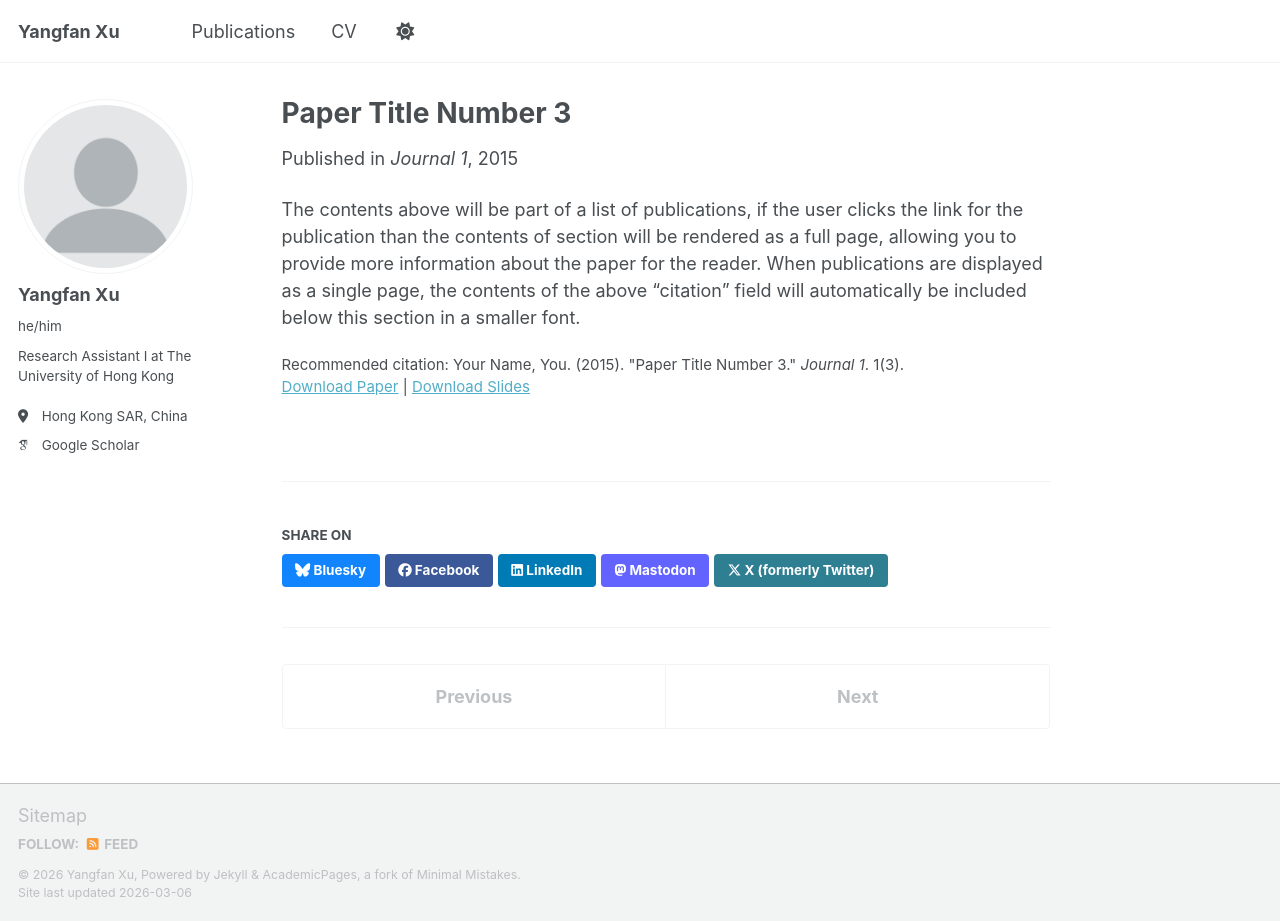
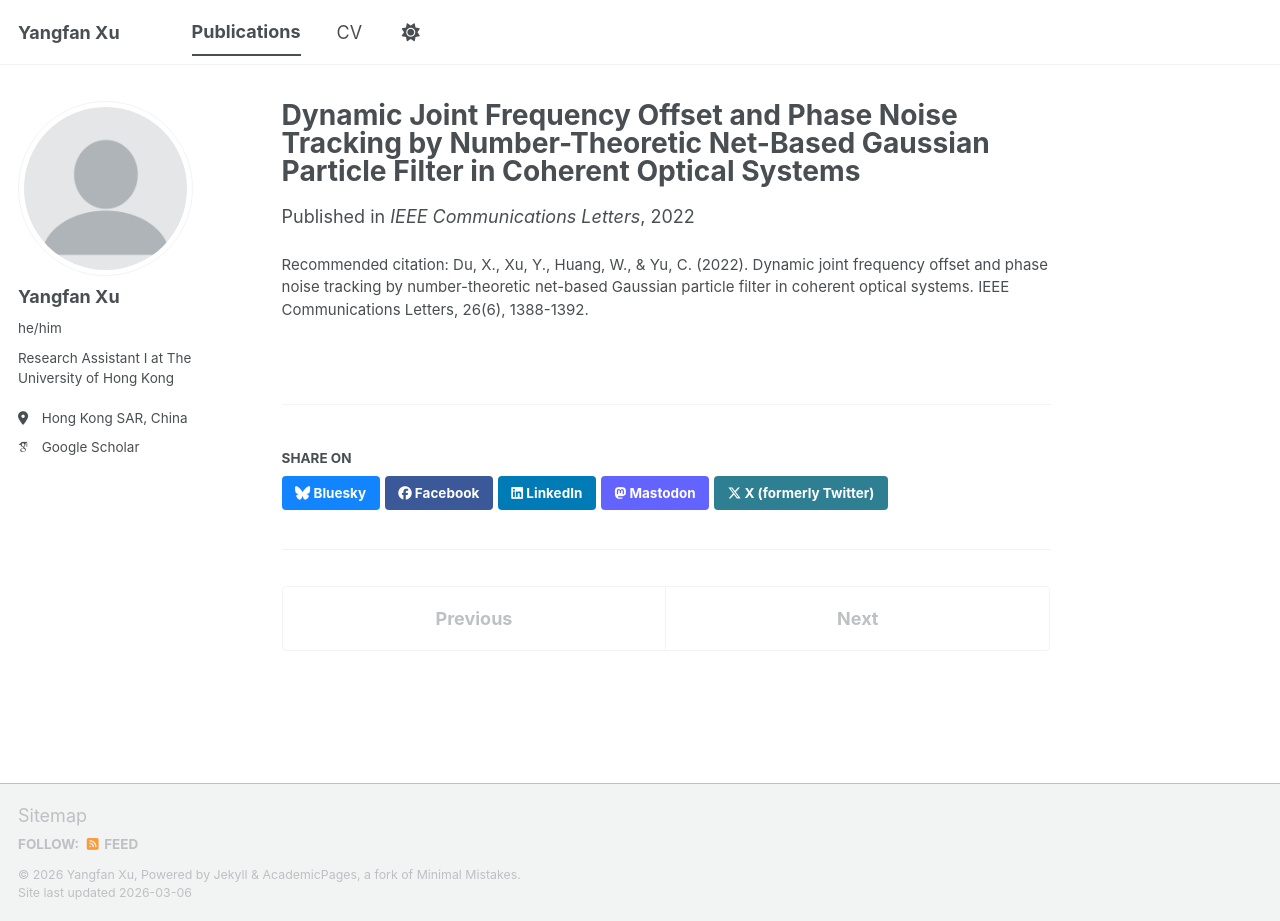
Before and after one commit to ethanxu02/ethanxu02.github.io, a Jekyll site: the page built from _publications/2015-10-01-paper-title-number-3.md, in a window 1280 px wide and 921 px high. Built offline with Jekyll 4.4.1, drawn with Linux system fonts in a browser that asks for light colours; some web fonts are replaced; a script bundle is joined from its source files by our own code; library files that are not in the unit come from our copies.

Commit message:
Update 2015-10-01-paper-title-number-3.md

```diff
--- a/_publications/2015-10-01-paper-title-number-3.md
+++ b/_publications/2015-10-01-paper-title-number-3.md
@@ -1,14 +1,8 @@
 ---
-title: "Paper Title Number 3"
+title: "Dynamic Joint Frequency Offset and Phase Noise Tracking by Number-Theoretic Net-Based Gaussian Particle Filter in Coherent Optical Systems"
 collection: publications
 category: manuscripts
-permalink: /publication/2015-10-01-paper-title-number-3
-excerpt: 'This paper is about the number 3. The number 4 is left for future work.'
-date: 2015-10-01
-venue: 'Journal 1'
-slidesurl: 'https://academicpages.github.io/files/slides3.pdf'
-paperurl: 'https://academicpages.github.io/files/paper3.pdf'
-citation: 'Your Name, You. (2015). &quot;Paper Title Number 3.&quot; <i>Journal 1</i>. 1(3).'
+date: 2022-03-10
+venue: 'IEEE Communications Letters'
+citation: 'Du, X., Xu, Y., Huang, W., & Yu, C. (2022). Dynamic joint frequency offset and phase noise tracking by number-theoretic net-based Gaussian particle filter in coherent optical systems. IEEE Communications Letters, 26(6), 1388-1392.'
 ---
-
-The contents above will be part of a list of publications, if the user clicks the link for the publication than the contents of section will be rendered as a full page, allowing you to provide more information about the paper for the reader. When publications are displayed as a single page, the contents of the above "citation" field will automatically be included below this section in a smaller font.
```
